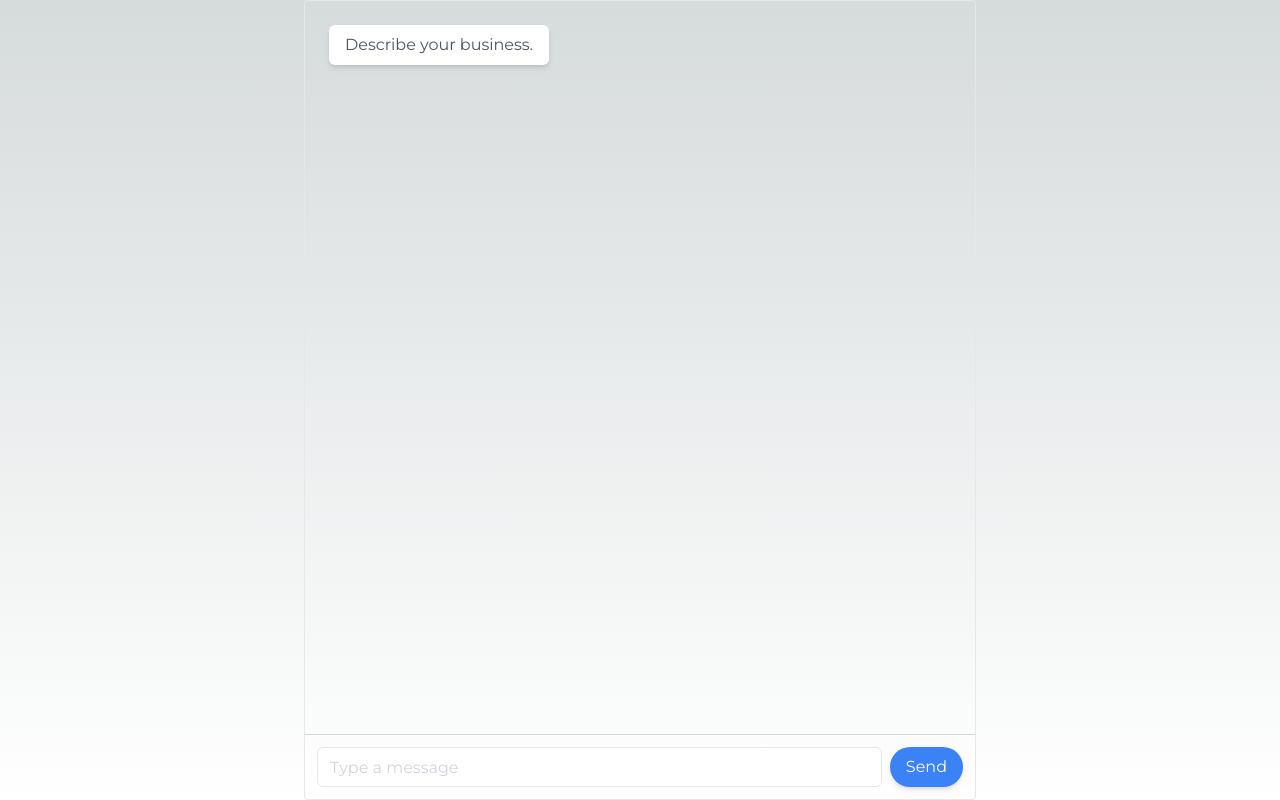
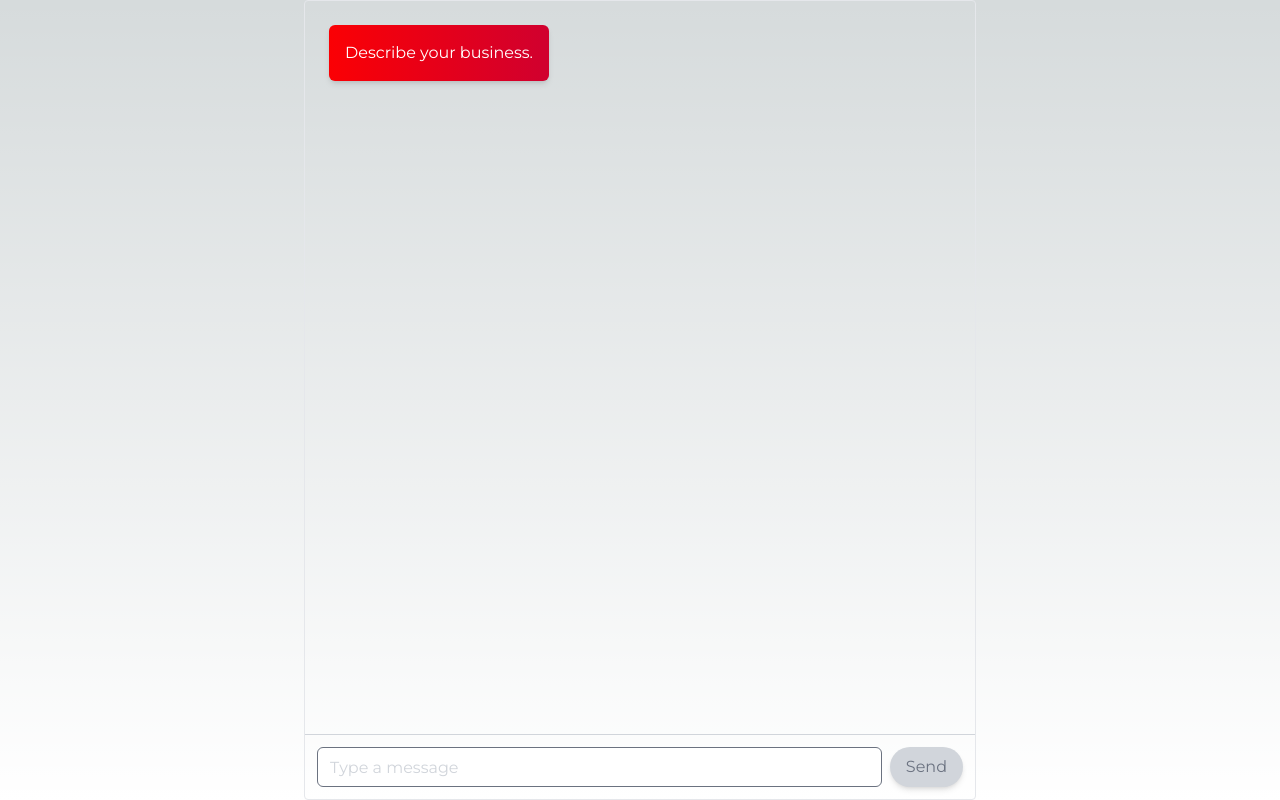
Before and after one commit to Ollstar/surveygen, a Next.js app: page / in a window 1280 px wide. Built offline with nearby package versions, Linux system fonts and the light colour scheme.

Commit message:
added css to different type of messages

```diff
--- a/app/globals.css
+++ b/app/globals.css
@@ -41,3 +41,72 @@ body {
     height: var(--app-height);
   }
 }
+
+.button-grid {
+  display: grid;
+  grid-template-columns: repeat(auto-fit, minmax(100px, 1fr)); /* This will create a responsive grid layout */
+  gap: 10px; /* This adds space between the buttons */
+  padding: 10px; /* This adds space around the buttons */
+}
+
+.chat-container {
+  @apply mx-auto max-w-2xl border rounded h-screen flex flex-col;
+}
+
+.chat-messages {
+  @apply w-full p-6 overflow-auto flex-grow;
+}
+
+.message-container {
+  @apply relative max-w-xl px-4 py-2 rounded-md shadow-md mb-2;
+}
+
+/* Initial bot message */
+.message-container-bot-initial {
+  @apply bg-purple-200 border-l-4 border-purple-500 p-4;
+}
+
+/* Pre-stream bot message */
+.message-container-bot-pre-stream {
+  @apply bg-blue-200 border-l-4 border-blue-500 p-4;
+}
+
+/* Streamed bot message */
+.message-container-bot-streamed {
+  @apply bg-green-200 border-l-4 border-green-500 p-4;
+}
+
+/* User message */
+.message-container-user {
+  @apply bg-blue-500 text-white;
+}
+
+/* Streamed response */
+.message-container.streamed-response {
+  @apply bg-orange-200 border-none text-black p-2 text-center no-underline inline-block text-sm m-1 cursor-pointer rounded;
+}
+
+.message-input {
+  @apply w-full h-10 px-3 py-2 text-gray-700 placeholder-gray-300 border rounded-md focus:outline-none;
+}
+
+.send-button {
+  @apply ml-2 px-4 py-2 text-white bg-blue-500 rounded-full shadow-md hover:bg-blue-600 focus:outline-none;
+}
+
+.send-button-disabled {
+  @apply ml-2 px-4 py-2 text-gray-500 bg-gray-300 rounded-full shadow-md cursor-not-allowed;
+}
+@layer components {
+  .holographic-effect {
+    @apply bg-gradient-to-r from-gradient-start to-gradient-end text-white border-none;
+    background-size: 600% 100%;
+    animation: gradient 2s linear infinite;
+  }
+}
+
+@keyframes gradient {
+  0% { background-position: 0% 50%; }
+  50% { background-position: 100% 50%; }
+  100% { background-position: 0% 50%; }
+}
--- a/app/page.tsx
+++ b/app/page.tsx
@@ -13,6 +13,7 @@ interface Message {
   id: string;
   sender: "user" | "bot";
   content: string;
+  type: "initial" | "pre-stream" | "streamed" | "user";
 }
 
 const Chat: React.FC = () => {
@@ -23,6 +24,7 @@ const Chat: React.FC = () => {
       id: Date.now().toString(),
       sender: "bot",
       content: "Describe your business.",
+      type: "initial",
     },
   ]);
   const [inflight, setInflight] = useState<boolean>(false);
@@ -33,7 +35,7 @@ const Chat: React.FC = () => {
     "Excellent. Here's a survey topic! 📝",
     "Awesome! How about a survey title? 📃",
     "Perfect, let's keep going. How about a survey question. 🤔",
-    "Now some survey answers for that question! 💡",
+    "Give me a moment to come up with some survey answers for that question! 💡",
     "Fantastic! We've polished our survey answers. 💎",
   ];
   useEffect(() => {
@@ -70,12 +72,15 @@ const Chat: React.FC = () => {
         id: Date.now().toString(),
         sender: "user",
         content: input,
+        type: "user",
       };
       setMessages((prev) => [...prev, userMessage]);
+
       const startStreamMessage: Message = {
         id: Date.now().toString(),
         sender: "bot",
         content: `Coming up with a business goal 🤓.`,
+        type: "pre-stream",
       };
       setMessages((prevMessages) => [...prevMessages, startStreamMessage]);
       setInflight(true);
@@ -91,6 +96,7 @@ const Chat: React.FC = () => {
             headers: { "Content-Type": "application/json" },
             onmessage(ev) {
               const newChunk = ev.data;
+
               if (newChunk.startsWith("stream") && newChunk.endsWith("Ended")) {
                 const endStreamMessage: Message = {
                   id: Date.now().toString(),
@@ -98,6 +104,7 @@ const Chat: React.FC = () => {
                   content:
                     streamEndMessages[streamIndex - 1] ||
                     `Stream ${streamIndex} ended.`,
+                  type: "pre-stream",
                 };
                 setMessages((prevMessages) => [
                   ...prevMessages,
@@ -112,6 +119,7 @@ const Chat: React.FC = () => {
                     id: Date.now().toString(),
                     sender: "bot",
                     content: newChunk,
+                    type: "streamed",
                   };
                   botMessageRef.current = botMessage;
                   setMessages((prevMessages) => [...prevMessages, botMessage]);
@@ -151,6 +159,7 @@ const Chat: React.FC = () => {
             id: Date.now().toString(),
             sender: "bot",
             content: data.text,
+            type: "streamed",
           };
           setMessages((prevMessages) => [...prevMessages, newMessage]);
           setInput("");
@@ -172,10 +181,11 @@ const Chat: React.FC = () => {
     }
   };
   return (
-    <div className="mx-auto max-w-2xl border rounded h-screen flex flex-col">
-      <div className="w-full p-6 overflow-auto flex-grow">
+    <div className="chat-container">
+      <div className="chat-messages">
         <ul className="space-y-2">
           {messages.map((message, index) => {
+            const isLastMessage = index === messages.length - 1; // Check if this message is the last one
             let surveyQuestion: string | null = null;
             let surveyAnswers: string[] | null = null;
 
@@ -197,13 +207,19 @@ const Chat: React.FC = () => {
                     message.sender === "user" ? "justify-end" : "justify-start"
                   }`}
                 >
-                  <div className="relative max-w-xl px-4 py-2 text-gray-600 bg-white rounded-md shadow-md">
+                  <div
+                    className={`message-container ${
+                      message.sender === "bot"
+                        ? "message-container-bot-" + message.type
+                        : "message-container-user"
+                    } ${isLastMessage ? "holographic-effect" : ""}`} // Apply the holographic effect if it's the last message
+                  >
                     <div className="mb-2">{surveyQuestion}</div>
-                    <div className="flex flex-wrap justify-between">
+                    <div className="button-grid">
                       {surveyAnswers.map((answer, index) => (
                         <button
                           key={index}
-                          className="px-4 py-2 mr-2 mb-2 bg-blue-500 text-white rounded-md"
+                          className="message-container streamed-response"
                           onClick={() => handleSurveyAnswer(answer)}
                         >
                           {answer}
@@ -221,13 +237,20 @@ const Chat: React.FC = () => {
                     message.sender === "user" ? "justify-end" : "justify-start"
                   }`}
                 >
-                  <div className="relative max-w-xl px-4 py-2 text-gray-600 bg-white rounded-md shadow-md">
+                  <div
+                    className={`message-container ${
+                      message.sender === "bot"
+                        ? "message-container-bot-" + message.type
+                        : "message-container-user"
+                    } ${isLastMessage ? "holographic-effect" : ""}`} // Apply the holographic effect if it's the last message
+                  >
                     {message.content}
                   </div>
                 </li>
               );
             }
           })}
+
           <div ref={messagesEndRef} />
         </ul>
       </div>
@@ -239,12 +262,14 @@ const Chat: React.FC = () => {
           type="text"
           value={input}
           onChange={handleInputChange}
-          className="w-full h-10 px-3 py-2 text-gray-700 placeholder-gray-300 border rounded-md focus:outline-none"
+          className="message-input"
           placeholder="Type a message"
         />
         <button
           type="submit"
-          className="ml-2 px-4 py-2 text-white bg-blue-500 rounded-full shadow-md hover:bg-blue-600 focus:outline-none"
+          className={
+            input.trim() !== "" ? "send-button" : "send-button-disabled"
+          }
         >
           Send
         </button>
--- a/package.json
+++ b/package.json
@@ -10,6 +10,8 @@
   },
   "dependencies": {
     "@microsoft/fetch-event-source": "^2.0.1",
+    "@tailwindcss/forms": "^0.5.3",
+    "@tailwindcss/typography": "^0.5.9",
     "@types/node": "20.2.5",
     "@types/react": "18.2.7",
     "@types/react-dom": "18.2.4",
--- a/tailwind.config.js
+++ b/tailwind.config.js
@@ -12,7 +12,26 @@ module.exports = {
         'gradient-conic':
           'conic-gradient(from 180deg at 50% 50%, var(--tw-gradient-stops))',
       },
+      colors: {
+        'gradient-start': '#ff0000',
+        'gradient-middle': '#00ff00',
+        'gradient-end': '#0000ff',
+      },
+      animation: {
+        gradient: 'gradient 6s ease infinite',
+      },
+      keyframes: {
+        gradient: {
+          '0%': { 'background-position': '0% 50%' },
+          '50%': { 'background-position': '100% 50%' },
+          '100%': { 'background-position': '0% 50%' },
+        },
+      },
     },
   },
-  plugins: [],
+  variants: {},
+  plugins: [
+    require('@tailwindcss/forms'),
+    require('@tailwindcss/typography'),
+  ],
 }
```
Also changed, not shown: 1 other file (tests, documents, lock files or other folders).
